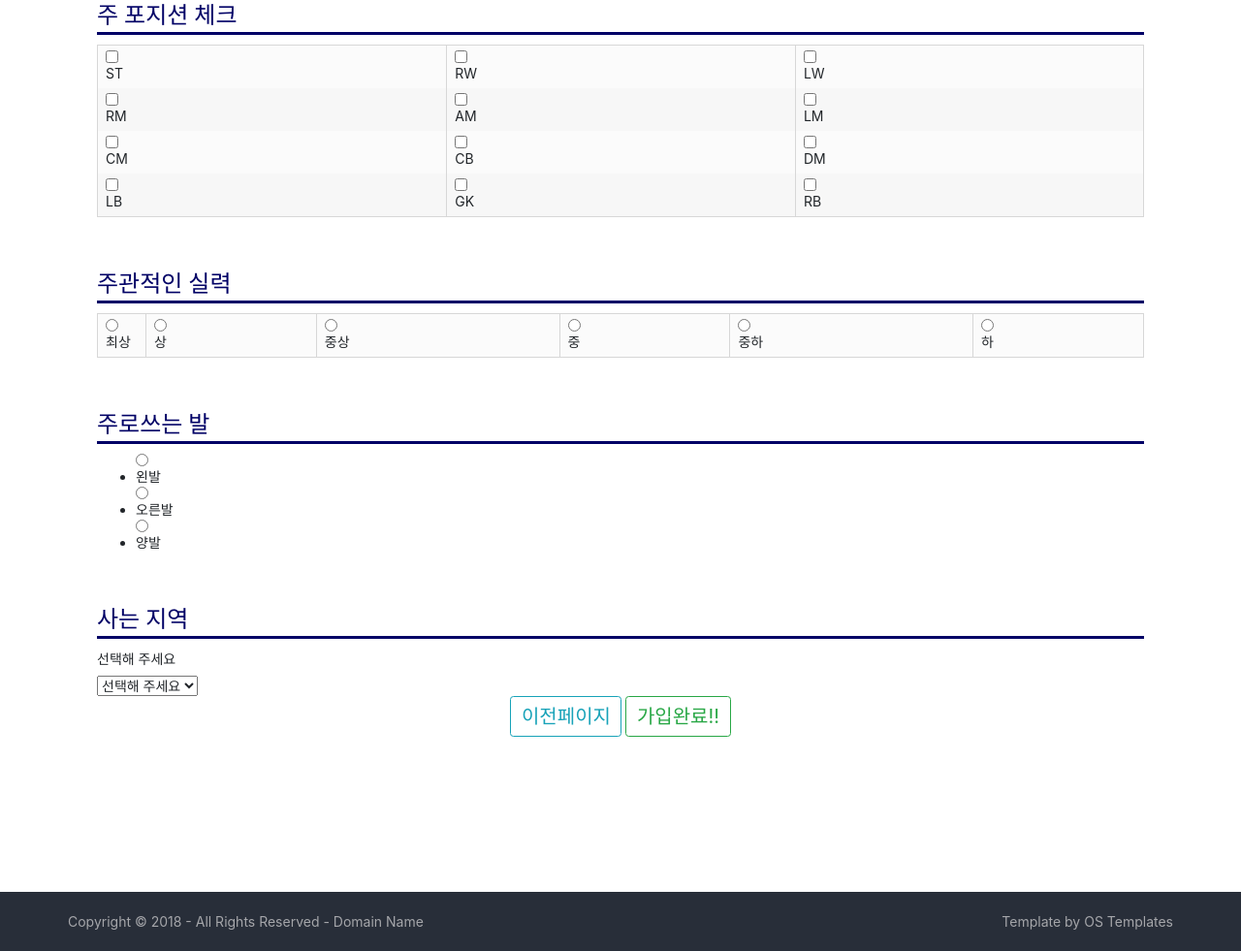
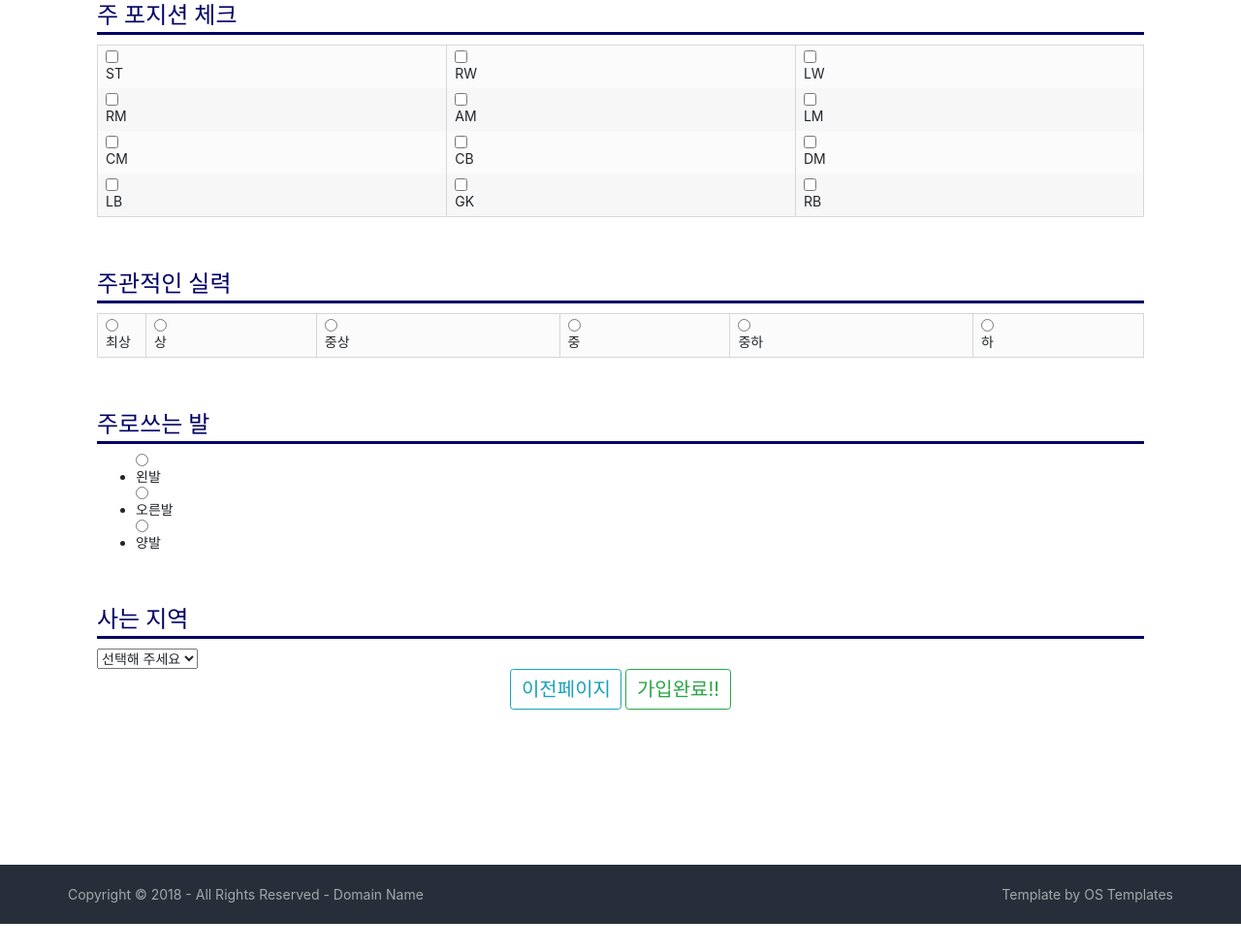
Before and after one commit to gur9595/Project_final, a Java web app: page /member/memberAgree2.do in a window 1280 px wide. Shown: the part 525-1506 px from the top of the page at 97% size. After the commit the page ends 1478 px from the top, so only its background shows below. Run offline with Spring Boot 4, a stand-in JSP engine, Linux system fonts and the light colour scheme; the project's own start-up code is not run, and a stand-in starts its controllers and pages; some libraries are stand-ins or nearby versions; some web fonts are replaced.

Commit message:
07-14 김희철

```diff
--- a/src/main/webapp/WEB-INF/views/member/member_agree2.jsp
+++ b/src/main/webapp/WEB-INF/views/member/member_agree2.jsp
@@ -137,13 +137,33 @@ h2 { font-size : 24px; color:#000066; line-height:30px; font-family : Nanum Pen
 
         <h2>사는 지역</h2>
 		<div class="select-box select-script">
-		    <label for="selectbox">선택해 주세요</label>
 		    <select id="selectbox" title="선택 구분">
 		        <option selected="selected">선택해 주세요</option>
-		        <option>선택1</option>
-		        <option>선택2</option>
-		        <option>선택3</option>
-		        <option>선택4</option>
+		        <option>강남구</option>
+		        <option>강동구</option>
+		        <option>강북구</option>
+		        <option>강서구</option>
+		        <option>관악구</option>
+		        <option>광진구</option>
+		        <option>구로구</option>
+		        <option>금천구</option>
+		        <option>노원구</option>
+		        <option>도봉구</option>
+		        <option>동대문구</option>
+		        <option>동작구</option>
+		        <option>마포구</option>
+		        <option>서대문구</option>
+		        <option>서초구</option>
+		        <option>성동구</option>
+		        <option>성북구</option>
+		        <option>송파구</option>
+		        <option>양천구</option>
+		        <option>영등포구</option>
+		        <option>용산구</option>
+		        <option>은평구</option>
+		        <option>종로구</option>
+		        <option>중구</option>
+		        <option>중랑구</option>
 		    </select>
 		</div>
 
```
Also changed, not shown: 1 other file.
